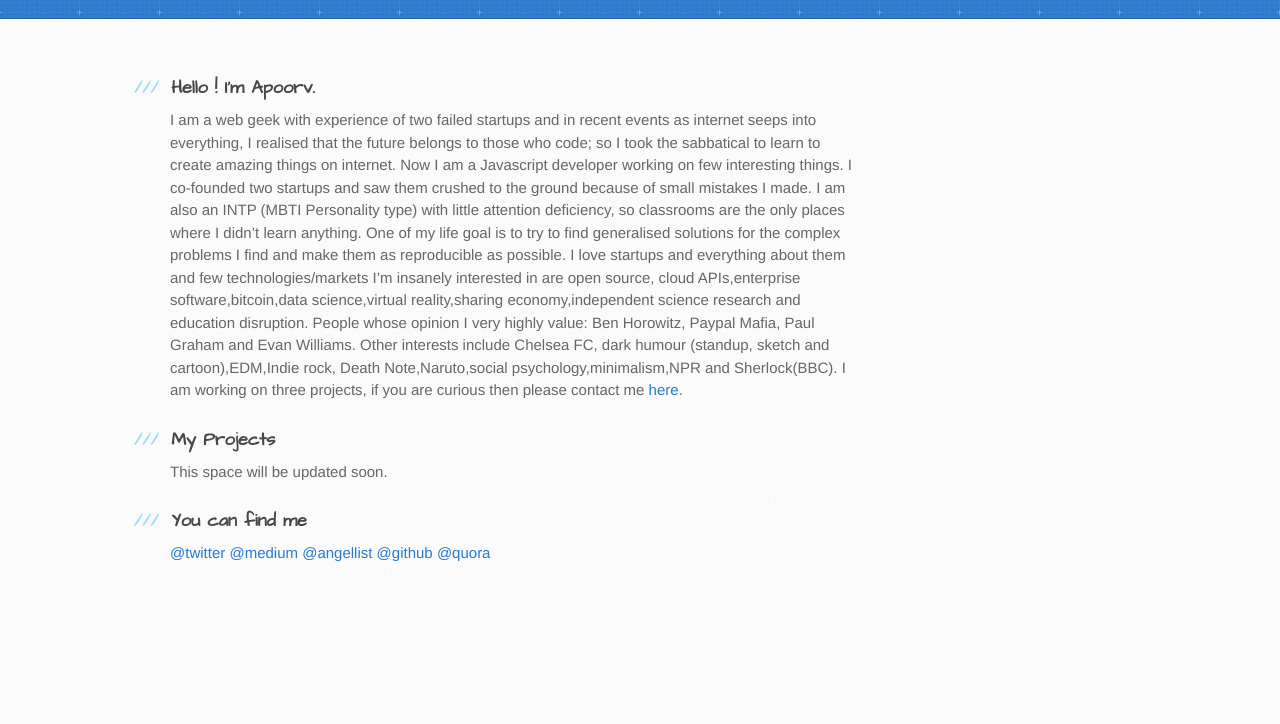
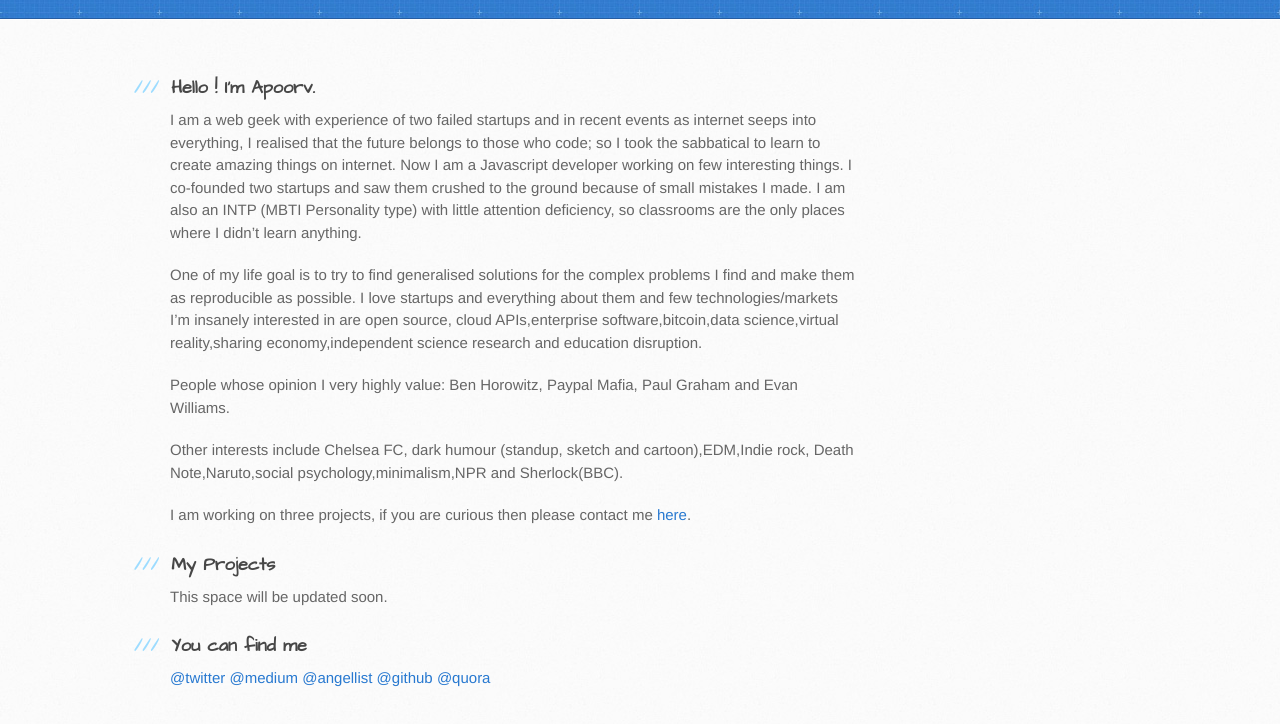
Before and after one commit to apoorvcode/apoorvcode.github.io, a plain HTML site: page index.html in a window 1280 px wide. Shown: the part 148-872 px from the top of the page. Before the commit the page ends 800 px from the top, so only its background shows below. Drawn offline with Linux system fonts and the light colour scheme.

Commit message:
Update index.html

```diff
--- a/index.html
+++ b/index.html
@@ -29,15 +29,15 @@
           <h3>
 <a name="Hello ! I'm Apoorv." class="anchor" href="#welcome-to-github-pages"><span class="octicon octicon-link"></span></a>Hello ! I'm Apoorv.</h3>
 
-<p>I am a web geek with experience of two failed startups and in recent events as internet seeps into everything, I realised that the future belongs to those who code; so I took the sabbatical to learn to create amazing things on internet. Now I am a Javascript developer working on few interesting things. I co-founded two startups and saw them crushed to the ground because of small mistakes I made. I am also an INTP (MBTI Personality type) with little attention deficiency, so classrooms are the only places where I didn’t learn anything.
+<p>I am a web geek with experience of two failed startups and in recent events as internet seeps into everything, I realised that the future belongs to those who code; so I took the sabbatical to learn to create amazing things on internet. Now I am a Javascript developer working on few interesting things. I co-founded two startups and saw them crushed to the ground because of small mistakes I made. I am also an INTP (MBTI Personality type) with little attention deficiency, so classrooms are the only places where I didn’t learn anything.</p>
 
-One of my life goal is to try to find generalised solutions for the complex problems I find and make them as reproducible as possible. I love startups and everything about them and few technologies/markets I’m insanely interested in are open source, cloud APIs,enterprise software,bitcoin,data science,virtual reality,sharing economy,independent science research and education disruption.
+<p>One of my life goal is to try to find generalised solutions for the complex problems I find and make them as reproducible as possible. I love startups and everything about them and few technologies/markets I’m insanely interested in are open source, cloud APIs,enterprise software,bitcoin,data science,virtual reality,sharing economy,independent science research and education disruption.</p>
 
-People whose opinion I very highly value: Ben Horowitz, Paypal Mafia, Paul Graham and Evan Williams.
+<p>People whose opinion I very highly value: Ben Horowitz, Paypal Mafia, Paul Graham and Evan Williams.</p>
 
-Other interests include Chelsea FC, dark humour (standup, sketch and cartoon),EDM,Indie rock, Death Note,Naruto,social psychology,minimalism,NPR and Sherlock(BBC).
+</p>Other interests include Chelsea FC, dark humour (standup, sketch and cartoon),EDM,Indie rock, Death Note,Naruto,social psychology,minimalism,NPR and Sherlock(BBC).</p>
 
-I am working on three projects, if you are curious then please contact me <a href = "mailto:apoorv.sharma@icloud.com">here</a>. </p>
+<p>I am working on three projects, if you are curious then please contact me <a href = "mailto:apoorv.sharma@icloud.com">here</a>. </p>
 
 <h3>
 <a name="My projects" class="anchor" href="#designer-templates"><span class="octicon octicon-link"></span></a>My Projects</h3>
```
